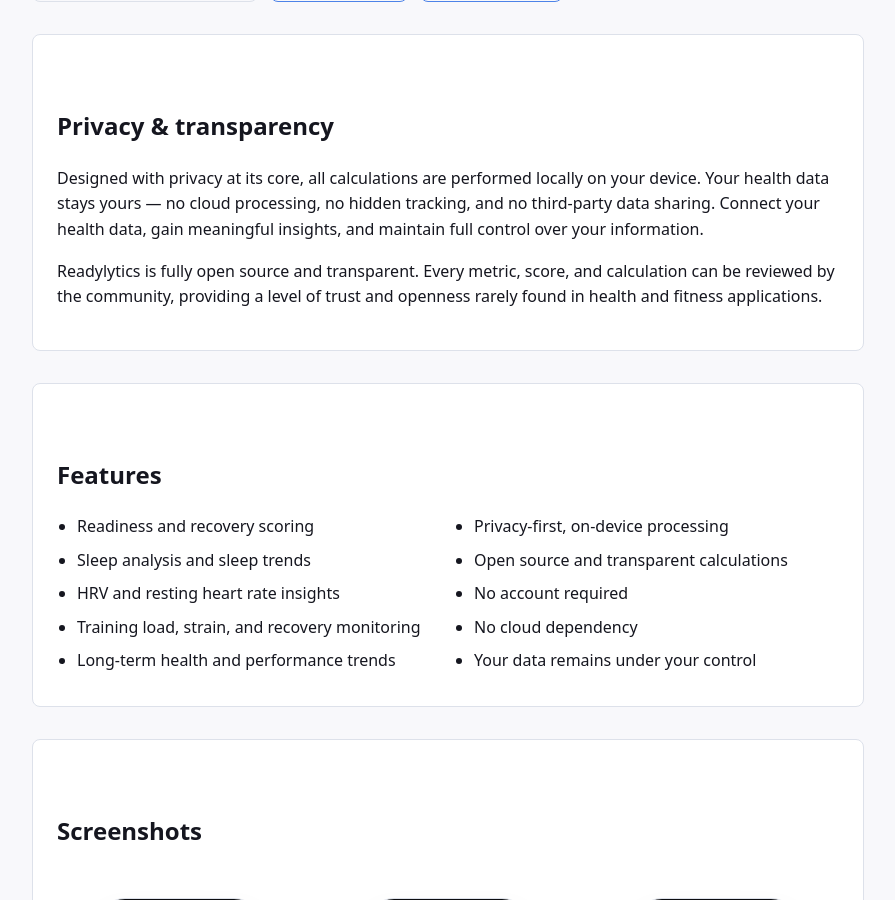
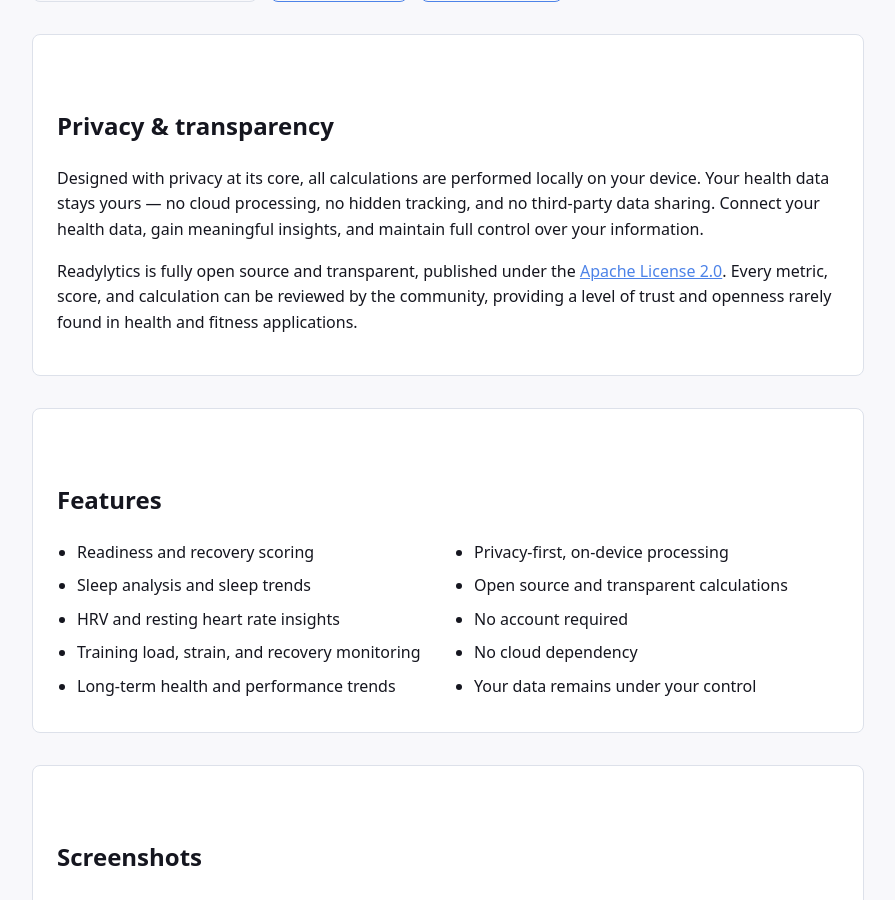
Before and after one commit to readylytics/Readylytics, a Jekyll site: the page built from docs/index.md, in a window 1280 px wide and 900 px high, scrolled down 489 px. Shown: the whole window, without its empty margins (192-1087 px from the left). Built offline with Jekyll 4.4.1, drawn with Linux system fonts in a browser that asks for light colours.

Commit message:
Apache migration

```diff
--- a/docs/index.md
+++ b/docs/index.md
@@ -29,9 +29,11 @@
     information.
   </p>
   <p>
-    Readylytics is fully open source and transparent. Every metric, score,
-    and calculation can be reviewed by the community, providing a level of
-    trust and openness rarely found in health and fitness applications.
+    Readylytics is fully open source and transparent, published under the
+    <a href="https://github.com/gregorlauritz/MyHealthStatus">Apache License 2.0</a>.
+    Every metric, score, and calculation can be reviewed by the community,
+    providing a level of trust and openness rarely found in health and
+    fitness applications.
   </p>
 </section>
 
```
Also changed, not shown: README.md.
